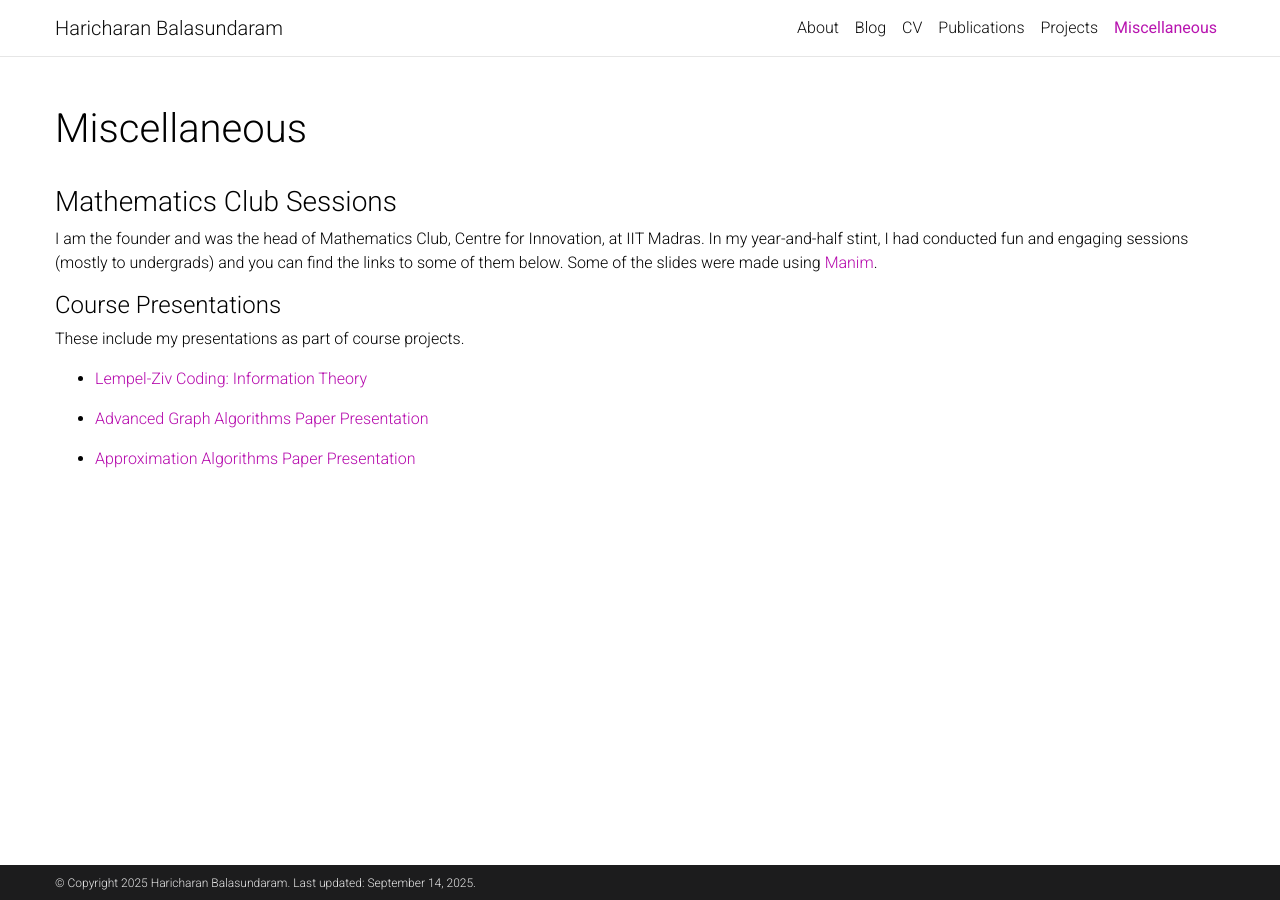
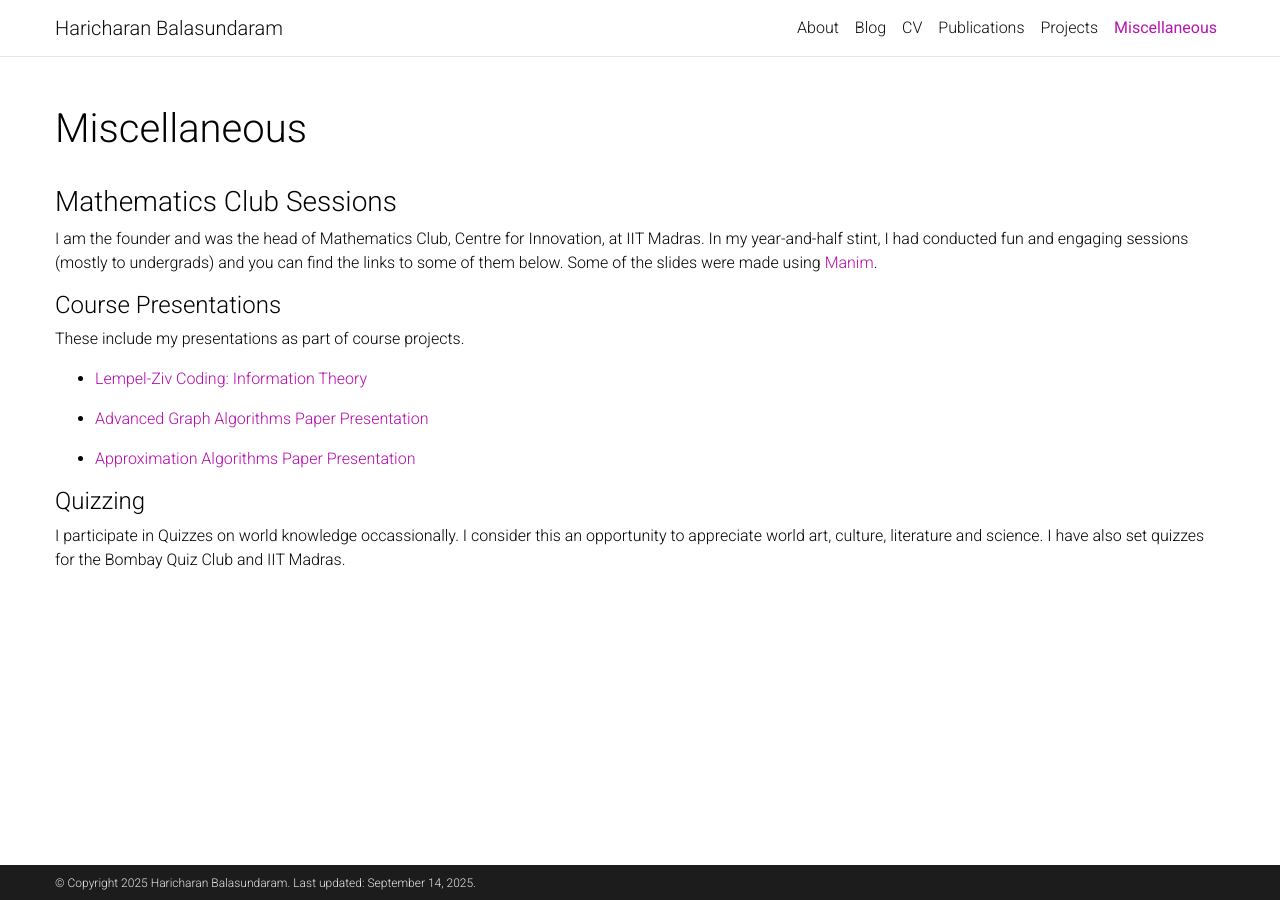
Before and after one commit to Haricharan1212/Haricharan1212.github.io, a Jekyll site: the page built from _pages/misc.md, in a window 1280 px wide. Built offline with Jekyll 4.4.1, drawn with Linux system fonts in a browser that asks for light colours; comment, search, counter and statistics services are not loaded; a style sheet for code colours, icons or effects is not loaded.

```diff
--- a/_pages/misc.md
+++ b/_pages/misc.md
@@ -25,10 +25,15 @@
 {% endfor %}
 
 #### Course Presentations
+
 These include my presentations as part of course projects.
 
-* [Lempel-Ziv Coding: Information Theory]({{ '/assets/Information_Theory_Presentation.pdf' | relative_url }})
+* [Lempel-Ziv Coding: Information Theory]({{ '/assets/pdf/Information_Theory_Presentation.pdf' | relative_url }})
 
 * [Advanced Graph Algorithms Paper Presentation]({{ '/assets/pdf/Advanced_Graph_Algorithms_Paper_Presentation.pdf' | relative_url }})
 
-* [Approximation Algorithms Paper Presentation]({{ '/assets/Approximation_Algorithms_Paper_Presentation.pdf' | relative_url }})
+* [Approximation Algorithms Paper Presentation]({{ '/assets/pdf/Approximation_Algorithms_Paper_Presentation.pdf' | relative_url }})
+
+#### Quizzing
+
+I participate in Quizzes on world knowledge occassionally. I consider this an opportunity to appreciate world art, culture, literature and science. I have also set quizzes for the Bombay Quiz Club and IIT Madras.
```
